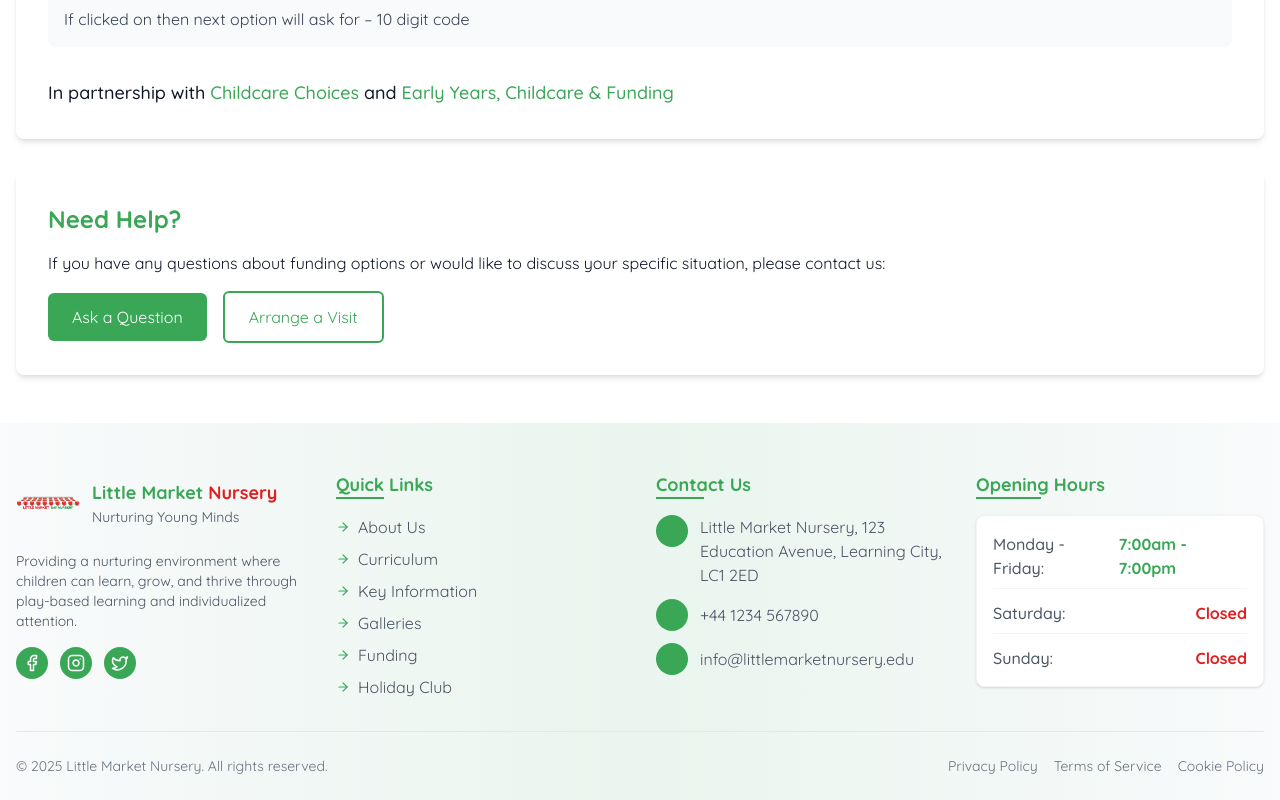
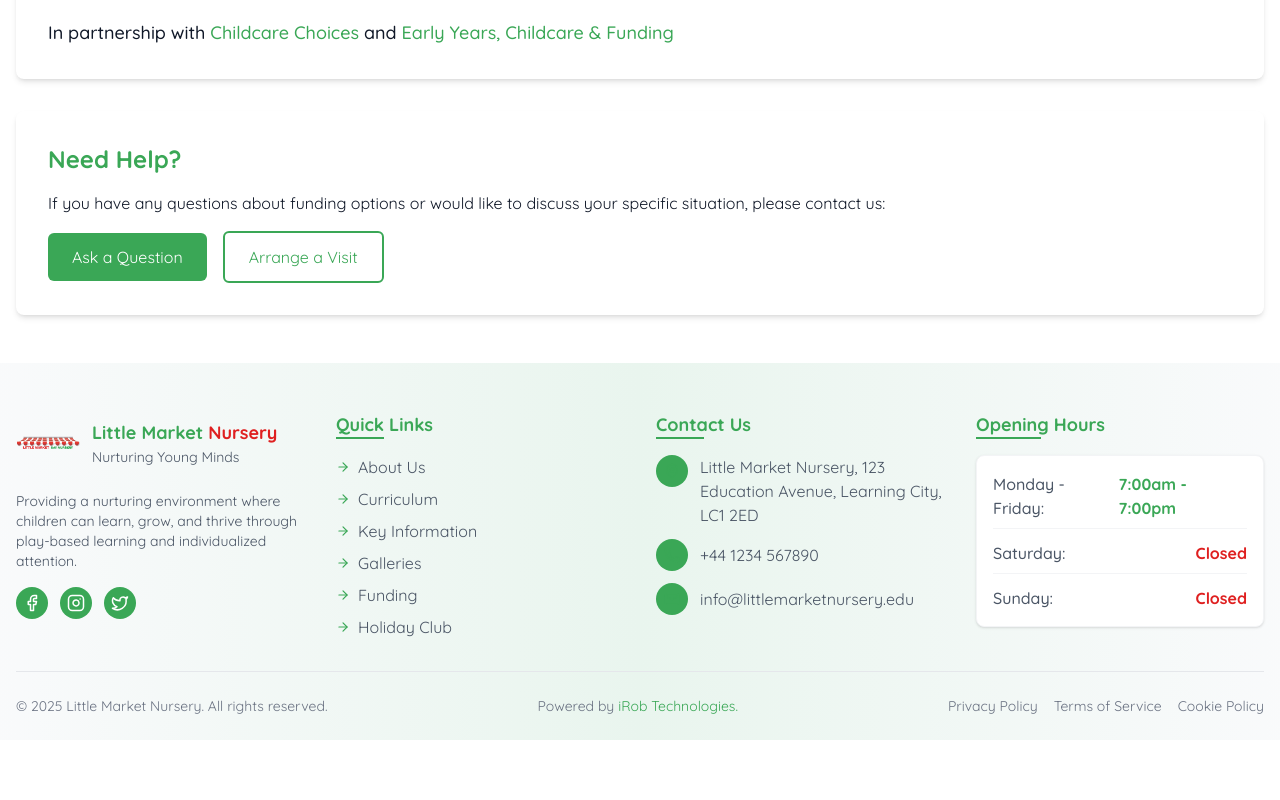
Before and after one commit to ngenoclinton/little_market_nursery, a Next.js app: page /funding in a window 1280 px wide. Shown: the part 1085-1885 px from the top of the page. After the commit the page ends 1825 px from the top, so only its background shows below. Built offline with nearby package versions, Linux system fonts and the light colour scheme.

Commit message:
made some changes to to page navigations

```diff
--- a/app/about-us/layout.tsx
+++ b/app/about-us/layout.tsx
@@ -14,7 +14,7 @@ const aboutUsNavItems = [
 export default function AboutUsLayout({ children }: { children: ReactNode }) {
   return (
     <div className="min-h-screen bg-white">
-      <Breadcrumb/>
+      {/* <Breadcrumb/> */}
 
       <div className="container mx-auto px-4 py-8">
         <div className="grid md:grid-cols-4 gap-8">
--- a/app/contact/layout.tsx
+++ b/app/contact/layout.tsx
@@ -12,7 +12,7 @@ const contactNavItems = [
 export default function ContactLayout({ children }: { children: ReactNode }) {
   return (
     <div className="min-h-screen bg-white">
-      <Breadcrumb/>
+      {/* <Breadcrumb/> */}
 
       <div className="container mx-auto px-4 py-8">
         <div className="grid md:grid-cols-4 gap-8">
--- a/app/curriculum/layout.tsx
+++ b/app/curriculum/layout.tsx
@@ -16,7 +16,7 @@ const curriculumNavItems = [
 export default function CurriculumLayout({ children }: { children: ReactNode }) {
   return (
     <div className="min-h-screen bg-white">
-      <Breadcrumb />
+      {/* <Breadcrumb /> */}
 
       <div className="container mx-auto px-4 py-8">
         <div className="grid md:grid-cols-4 gap-8">
--- a/app/funding/page.tsx
+++ b/app/funding/page.tsx
@@ -2,7 +2,7 @@ import Link from "next/link"
 
 export default function FundingPage() {
   return (
-    <div className="container mx-auto px-4 py-12 pt-[160px]">
+    <div className="container mx-auto px-4 pb-12 lg:pt-[100px] bg-[#ffffff]">
       <h1 className="text-3xl font-bold text-[#3aa756] mb-6">Funding</h1>
 
       <div className="bg-white p-8 rounded-lg shadow-md mb-8">
--- a/app/gallery/layout.tsx
+++ b/app/gallery/layout.tsx
@@ -12,7 +12,7 @@ const galleryNavItems = [
 export default function GalleryLayout({ children }: { children: ReactNode }) {
   return (
     <div className="min-h-screen bg-white">
-      <Breadcrumb />
+      {/* <Breadcrumb /> */}
 
       <div className="container mx-auto px-4 py-8">
         <div className="grid md:grid-cols-4 gap-8">
--- a/app/holiday-club/gallery/page.tsx
+++ b/app/holiday-club/gallery/page.tsx
@@ -81,7 +81,7 @@ export default function HolidayClubGalleryPage() {
   }
 
   return (
-    <div className="container mx-auto px-4 py-12 pt-[160px]" onKeyDown={handleKeyDown} tabIndex={0}>
+    <div className="container mx-auto px-4 pb-12 md:pt-[100px] bg-[#ffffff]" onKeyDown={handleKeyDown} tabIndex={0}>
       <div className="flex items-center mb-8">
         <Link href="/holiday-club" className="text-[#3aa756] hover:text-[#2d8444] mr-4">
           ← Back to Holiday Club
--- a/app/holiday-club/page.tsx
+++ b/app/holiday-club/page.tsx
@@ -47,7 +47,7 @@ export default function HolidayClubPage() {
   }
 
   return (
-    <div className="container mx-auto px-4 py-12 pt-[160px]">
+    <div className="container mx-auto px-4 pb-12 md:pt-[100px] bg-[#ffffff]">
       <div className="grid md:grid-cols-2 gap-8 mb-12">
         <div>
           <h1 className="text-3xl font-bold text-[#3aa756] mb-6">Holiday Club</h1>
--- a/app/key-info/layout.tsx
+++ b/app/key-info/layout.tsx
@@ -14,7 +14,7 @@ const keyInfoNavItems = [
 export default function KeyInfoLayout({ children }: { children: ReactNode }) {
   return (
     <div className="min-h-screen bg-white">
-      <Breadcrumb />
+      {/* <Breadcrumb /> */}
 
       <div className="container mx-auto px-4 py-8">
         <div className="grid md:grid-cols-4 gap-8">
--- a/components/Footer.tsx
+++ b/components/Footer.tsx
@@ -174,13 +174,18 @@ export default function Footer() {
             <p className="text-gray-500 text-sm">
               &copy; {new Date().getFullYear()} Little Market Nursery. All rights reserved.
             </p>
+            <p className="text-gray-500 text-sm">
+               Powered by <Link href="https://www.irobtechnologies.com/" className="text-sm text-[#3aa756] transition-colors">
+              iRob Technologies.
+              </Link>
+            </p>
             <div className="flex space-x-4 mt-4 md:mt-0">
-              <Link href="/privacy-policy" className="text-gray-500 text-sm hover:text-[#3aa756] transition-colors">
+              <p className="text-gray-500 text-sm hover:text-[#3aa756] transition-colors">
                 Privacy Policy
-              </Link>
-              <Link href="/terms-of-service" className="text-gray-500 text-sm hover:text-[#3aa756] transition-colors">
+              </p>
+              <p className="text-gray-500 text-sm hover:text-[#3aa756] transition-colors">
                 Terms of Service
-              </Link>
+              </p>
               <Link href="/cookie-policy" className="text-gray-500 text-sm hover:text-[#3aa756] transition-colors">
                 Cookie Policy
               </Link>
--- a/components/home/EventsSection.tsx
+++ b/components/home/EventsSection.tsx
@@ -34,7 +34,7 @@ export default function EventsSection() {
       <div className="container mx-auto px-4">
         <div className="flex justify-between items-center mb-12">
           <h2 className="text-3xl md:text-4xl font-bold text-[#3aa756]">Upcoming Events</h2>
-          <Link href="/events" className="text-[#3aa756] hover:text-[#2d8444] font-medium">
+          <Link href="/" className="text-[#3aa756] hover:text-[#2d8444] font-medium">
             View All Events →
           </Link>
         </div>
@@ -64,7 +64,8 @@ export default function EventsSection() {
                   </div>
                 </div>
                 <Link
-                  href={`/events/${event.id}`}
+                  // href={`/events/${event.id}`}
+                  href="/"
                   className="mt-4 inline-block text-[#3aa756] hover:text-[#2d8444] font-medium"
                 >
                   Event Details →
--- a/components/home/NewsSection.tsx
+++ b/components/home/NewsSection.tsx
@@ -35,7 +35,10 @@ export default function NewsSection() {
       <div className="container mx-auto px-4">
         <div className="flex justify-between items-center mb-12">
           <h2 className="text-3xl md:text-4xl font-bold text-[#3aa756]">Latest News</h2>
-          <Link href="/news" className="text-[#3aa756] hover:text-[#2d8444] font-medium">
+          <Link
+          //  href="/news"
+          href="/"
+            className="text-[#3aa756] hover:text-[#2d8444] font-medium">
             View All News →
           </Link>
         </div>
@@ -59,7 +62,10 @@ export default function NewsSection() {
                 </div>
                 <h3 className="text-xl font-bold mb-2 text-gray-800">{item.title}</h3>
                 <p className="text-gray-600 mb-4">{item.excerpt}</p>
-                <Link href={`/news/${item.id}`} className="text-[#3aa756] hover:text-[#2d8444] font-medium">
+                <Link
+                // href={`/news/${item.id}`}
+                href="/"
+                className="text-[#3aa756] hover:text-[#2d8444] font-medium">
                   Read More →
                 </Link>
               </div>
--- a/components/navbar/NavigationBar.tsx
+++ b/components/navbar/NavigationBar.tsx
@@ -66,7 +66,7 @@ const Navbar = () => {
     <header className={`fixed top-0 left-0 w-full z-50 transition-all duration-300 ${scrolled ? "shadow-md" : ""}`}>
       {/* Contact Banner */}
       {contactBanner && (
-        <div className="bg-[#3aa756] text-white py-2 px-4 flex justify-between items-center">
+        <div className="bg-[#3aa756] text-white px-4 flex justify-between items-center">
           <div className="flex items-center">
             <MapPin size={16} className="mr-2" />
             <span>{contactBanner}</span>
```
